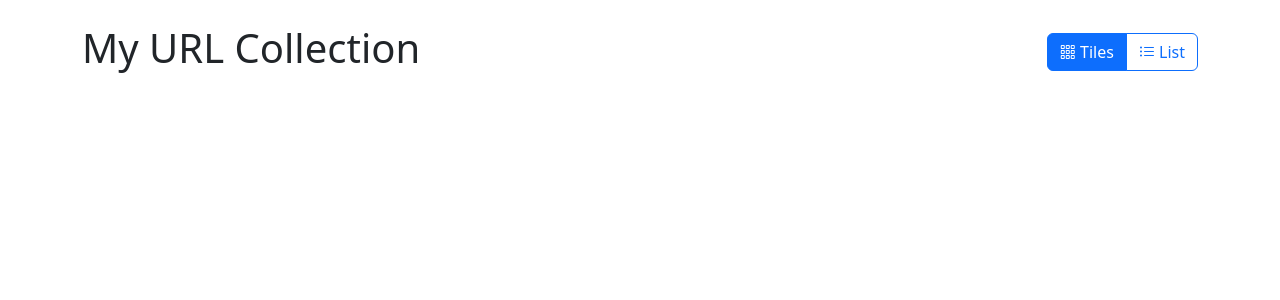
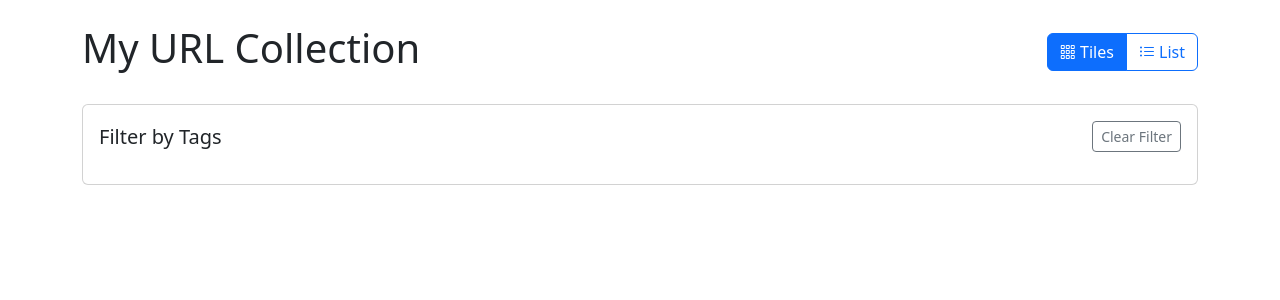
Before and after one commit to chhartmann/mypocket, a Flask app: page / in a window 1280 px wide. Shown: the part 56-356 px from the top of the page. Run offline with Flask 3, Linux system fonts and the light colour scheme; data that the repository does not hold is empty; some libraries are stand-ins or nearby versions.

Commit message:
add tag filter

```diff
--- a/app.py
+++ b/app.py
@@ -56,9 +56,31 @@ with app.app_context():
 
 @app.route('/')
 def index():
-    urls = Url.query.order_by(Url.created_at.desc()).all()
+    # Get selected tag IDs from query parameters
+    selected_tag_ids = request.args.getlist('tags')
+
+    # Base query
+    query = Url.query
+
+    # Apply tag filter if tags are selected
+    if selected_tag_ids:
+        # Convert string IDs to integers
+        tag_ids = [int(tag_id) for tag_id in selected_tag_ids]
+        # Filter URLs that have ALL selected tags
+        query = query.filter(Url.tags.any(Tag.id.in_(tag_ids)))
+
+    # Order by creation date
+    urls = query.order_by(Url.created_at.desc()).all()
     view_type = request.args.get('view', 'tile')  # Default to tile view
-    return render_template('index.html', urls=urls, view_type=view_type)
+
+    # Get all tags for the filter
+    all_tags = Tag.query.order_by(Tag.name).all()
+
+    return render_template('index.html',
+                         urls=urls,
+                         view_type=view_type,
+                         all_tags=all_tags,
+                         selected_tag_ids=selected_tag_ids)
 
 @app.route('/add', methods=['GET', 'POST'])
 def add_url():
--- a/templates/index.html
+++ b/templates/index.html
@@ -9,6 +9,29 @@
 
         <input type="radio" class="btn-check" name="view-type" id="list-view" autocomplete="off" {% if view_type == 'list' %}checked{% endif %}>
         <label class="btn btn-outline-primary" for="list-view"><i class="bi bi-list-ul"></i> List</label>
+    </div>
+</div>
+
+<!-- Tag Filter Section -->
+<div class="card mb-4">
+    <div class="card-body">
+        <div class="d-flex justify-content-between align-items-center mb-3">
+            <h5 class="card-title mb-0">Filter by Tags</h5>
+            <a href="{{ url_for('index') }}" class="btn btn-outline-secondary btn-sm">Clear Filter</a>
+        </div>
+        <div class="d-flex flex-wrap gap-2">
+            {% for tag in all_tags %}
+            <div class="form-check">
+                <input class="form-check-input tag-filter" type="checkbox"
+                       name="tags" value="{{ tag.id }}"
+                       id="filter-tag-{{ tag.id }}"
+                       {% if tag.id|string in selected_tag_ids %}checked{% endif %}>
+                <label class="form-check-label" for="filter-tag-{{ tag.id }}">
+                    {{ tag.name }}
+                </label>
+            </div>
+            {% endfor %}
+        </div>
     </div>
 </div>
 
@@ -90,5 +113,27 @@ if (savedView === 'list') {
 } else {
     document.getElementById('tile-view').click();
 }
+
+// Auto-apply tag filter when checkboxes change
+document.querySelectorAll('.tag-filter').forEach(checkbox => {
+    checkbox.addEventListener('change', function() {
+        const viewType = document.querySelector('input[name="view-type"]:checked').id;
+        const viewTypeValue = viewType === 'tile-view' ? 'tile' : 'list';
+
+        // Get all selected tags
+        const selectedTags = Array.from(document.querySelectorAll('.tag-filter:checked'))
+            .map(cb => cb.value);
+
+        // Build the URL with current parameters
+        const params = new URLSearchParams();
+        if (selectedTags.length > 0) {
+            selectedTags.forEach(tag => params.append('tags', tag));
+        }
+        params.set('view', viewTypeValue);
+
+        // Navigate to the new URL
+        window.location.href = `${window.location.pathname}?${params.toString()}`;
+    });
+});
 </script>
 {% endblock %}
```
